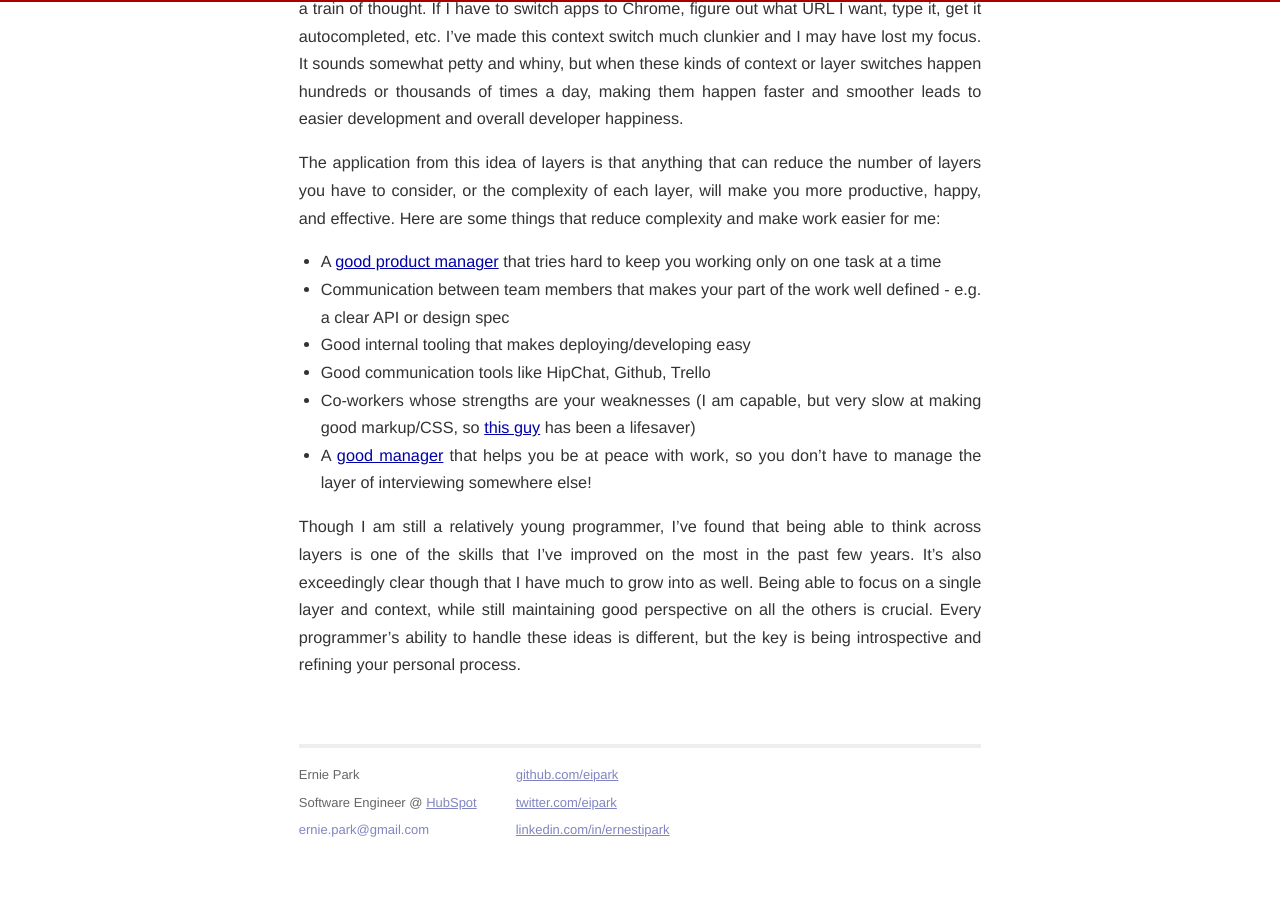
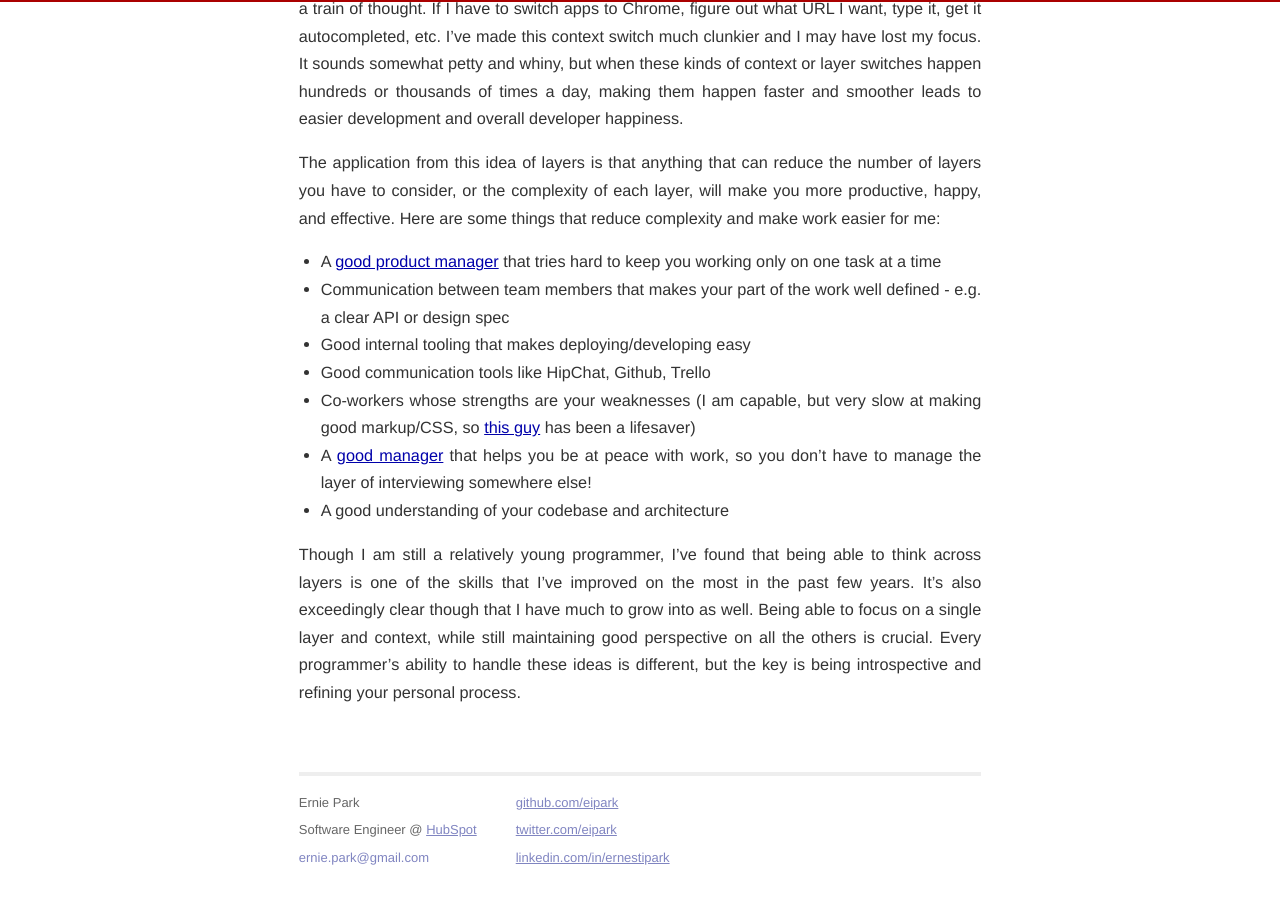
Before and after one commit to eipark/eipark.github.io, a Jekyll site: the page built from _posts/2014-03-23-thinking-in-layers.markdown, in a window 1280 px wide and 900 px high, scrolled down 2594 px. Built offline with Jekyll 4.4.1, drawn with Linux system fonts in a browser that asks for light colours; Markdown is read by kramdown in place of the engine named in the settings; before the commit the page ends 3466 px from its top, so only the background shows below that.

Commit message:
add extra bullet to layers post

```diff
--- a/_posts/2014-03-23-thinking-in-layers.markdown
+++ b/_posts/2014-03-23-thinking-in-layers.markdown
@@ -51,6 +51,7 @@ The application from this idea of layers is that anything that can reduce the nu
 * Good communication tools like HipChat, Github, Trello
 * Co-workers whose strengths are your weaknesses (I am capable, but very slow at making good markup/CSS, so [this guy](http://darowski.com/) has been a lifesaver)
 * A [good manager](http://graysky.org/) that helps you be at peace with work, so you don't have to manage the layer of interviewing somewhere else!
+* A good understanding of your codebase and architecture
 
 
 Though I am still a relatively young programmer, I've found that being able to think across layers is one of the skills that I've improved on the most in the past few years. It's also exceedingly clear though that I have much to grow into as well. Being able to focus on a single layer and context, while still maintaining good perspective on all the others is crucial. Every programmer's ability to handle these ideas is different, but the key is being introspective and refining your personal process.
```
